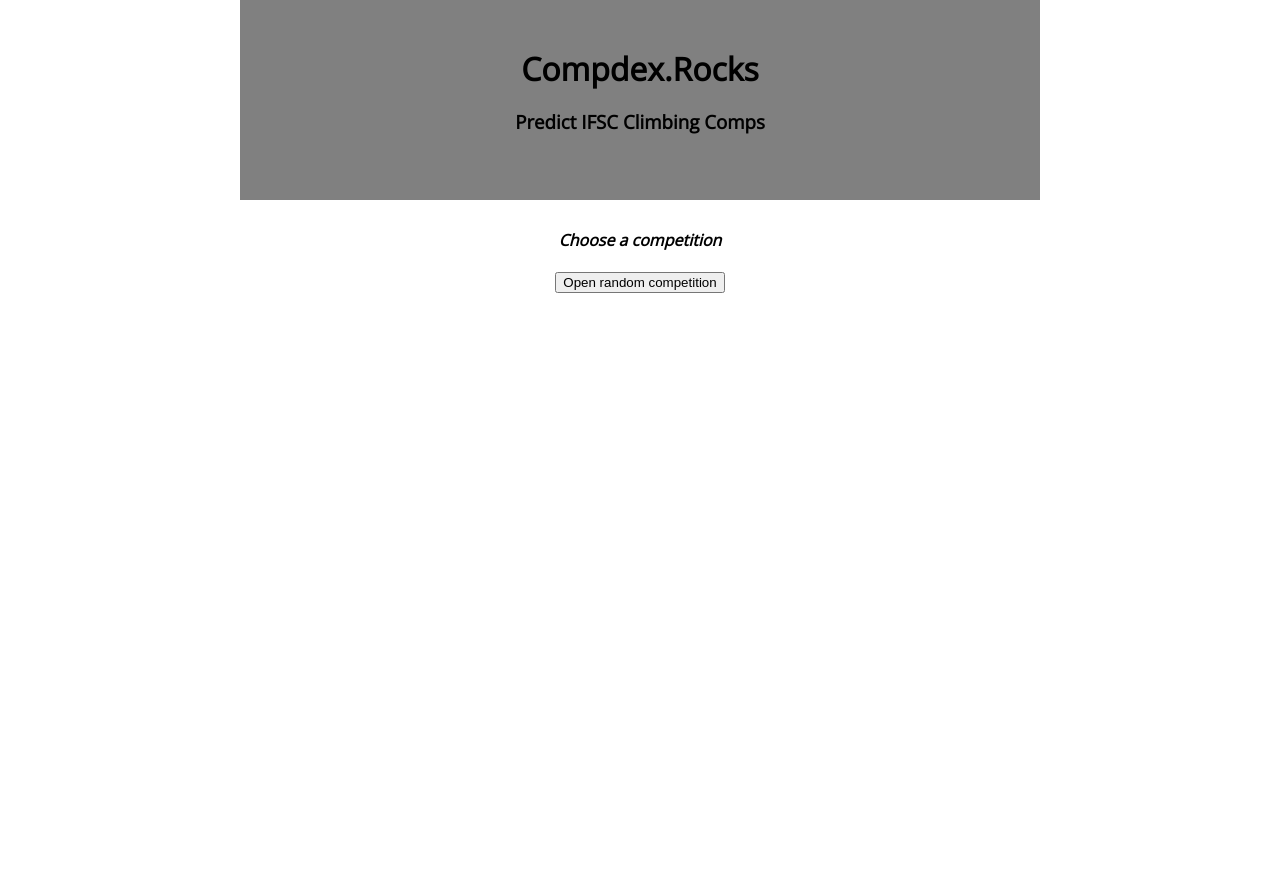
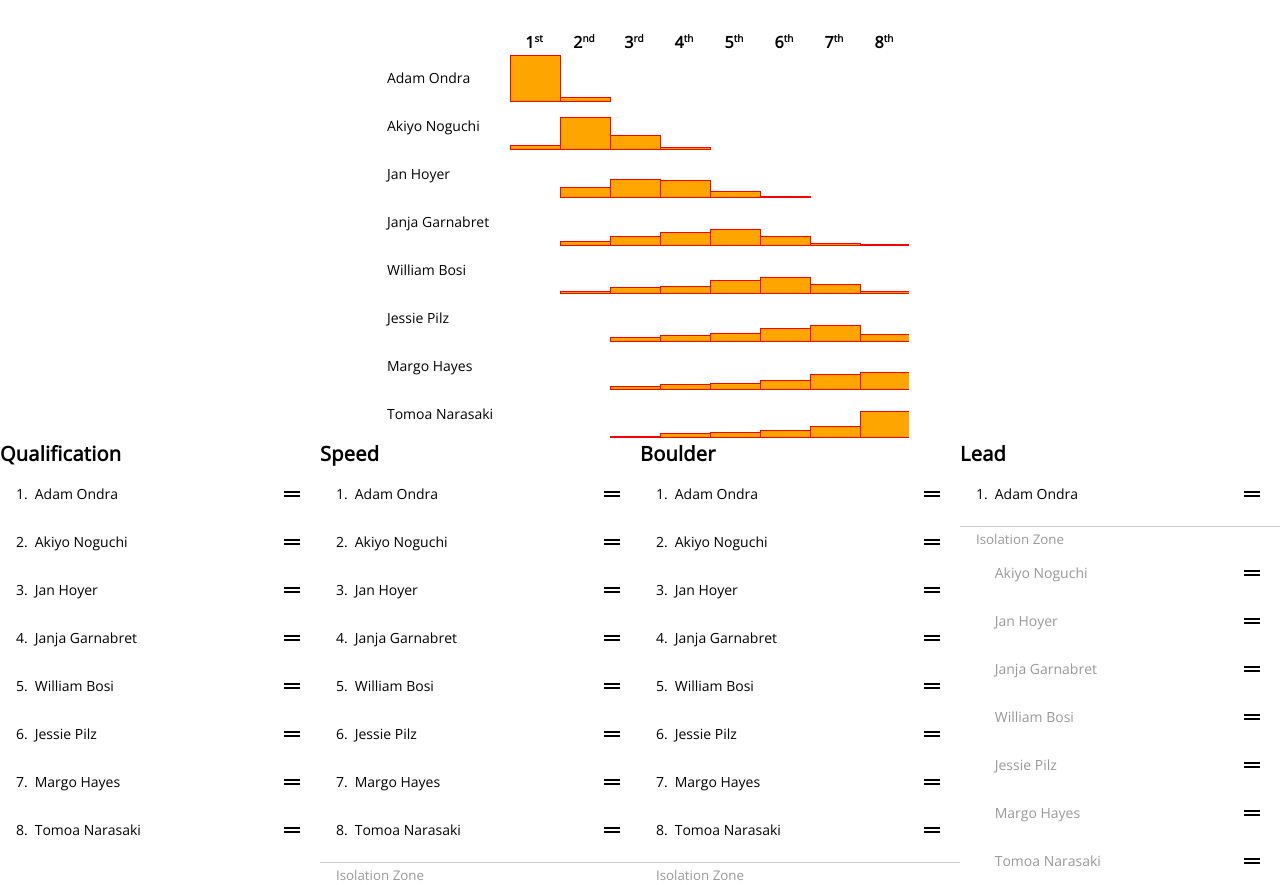
Before and after one commit to harrybiddle/compdex.rocks, a React (Create React App) app: page /comp in a window 1280 px wide. Before the commit the page ends 800 px from the top, so only its background shows below. Built offline with nearby package versions, Linux system fonts and the light colour scheme.

Commit message:
Use react-router

```diff
--- a/package.json
+++ b/package.json
@@ -9,6 +9,7 @@
     "react": "^16.12.0",
     "react-beautiful-dnd": "^12.2.0",
     "react-dom": "^16.12.0",
+    "react-router-dom": "^5.1.2",
     "react-scripts": "3.2.0"
   },
   "scripts": {
--- a/src/components/app/App.js
+++ b/src/components/app/App.js
@@ -1,6 +1,12 @@
 import React from "react";
 import Competition from "../competition/Competition";
 import Splash from "../splash/Splash";
+import {
+  BrowserRouter as Router,
+  Switch,
+  Route,
+  Redirect
+} from "react-router-dom";
 import update from "immutability-helper";
 
 export default class App extends React.Component {
@@ -15,13 +21,17 @@ export default class App extends React.Component {
 
   render() {
     return (
-      <div style={{ height: "100%" }}>
-        {this.state.splashScreen ? (
-          <Splash onClick={() => this.clearSplash()} />
-        ) : (
-          <Competition />
-        )}
-      </div>
+      <Router>
+        <Switch>
+          <Route path="/comp">
+            <Competition />
+          </Route>
+          <Route path="/">
+            <Redirect to="/" />
+            <Splash to="/comp" />
+          </Route>
+        </Switch>
+      </Router>
     );
   }
 }
--- /dev/null
+++ b/src/components/linkbutton/LinkButton.js
@@ -0,0 +1,32 @@
+import React from "react";
+import PropTypes from "prop-types";
+import { withRouter } from "react-router";
+
+const LinkButton = props => {
+  const {
+    history,
+    location,
+    match,
+    staticContext,
+    to,
+    onClick,
+    // ⬆ filtering out props that `button` doesn’t know what to do with.
+    ...rest
+  } = props;
+  return (
+    <button
+      {...rest} // `children` is just another prop!
+      onClick={event => {
+        onClick && onClick(event);
+        history.push(to);
+      }}
+    />
+  );
+};
+
+LinkButton.propTypes = {
+  to: PropTypes.string.isRequired,
+  children: PropTypes.node.isRequired
+};
+
+export default withRouter(LinkButton);
--- a/src/components/splash/Splash.js
+++ b/src/components/splash/Splash.js
@@ -1,4 +1,5 @@
 import React from "react";
+import LinkButton from "../linkbutton/LinkButton";
 
 export default class Splash extends React.Component {
   render() {
@@ -39,9 +40,8 @@ export default class Splash extends React.Component {
             }}
           >
             <h4 style={{ fontStyle: "italic" }}>Choose a competition</h4>
-            <button onClick={this.props.onClick}>
-              Open random competition
-            </button>
+
+            <LinkButton to={this.props.to}>Open random competition</LinkButton>
           </div>
         </div>
       </div>
```
Also changed, not shown: 1 other file (tests, documents, lock files or other folders).
